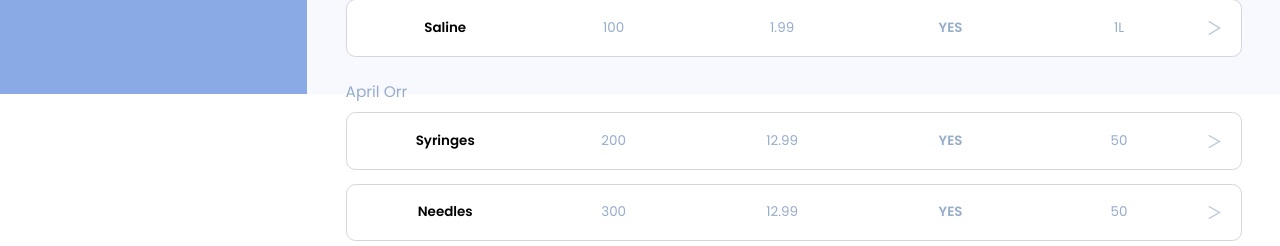
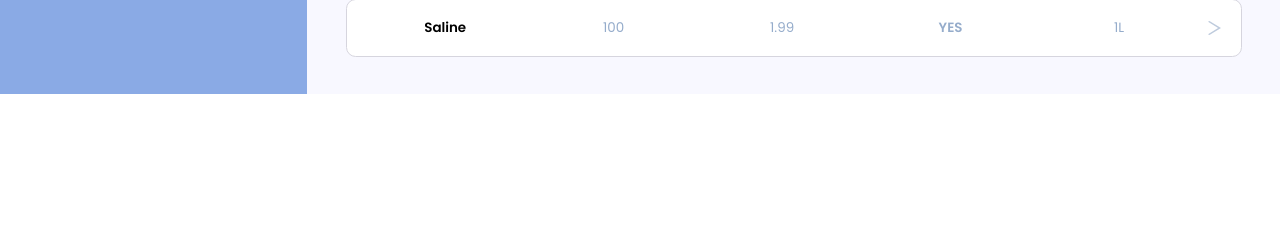
Before and after one commit to nology-tech/verde-client-project, a React (Vite) app: page /resources in a window 1280 px wide. Shown: the part 706-952 px from the top of the page. After the commit the page ends 800 px from the top, so only its background shows below. Built offline with nearby package versions, Linux system fonts and the light colour scheme; no server answers; sample sign-in values are in the browser's storage.

Commit message:
Page done admin added and formatted accordingly

```diff
--- a/src/data/ResourceCardLists.ts
+++ b/src/data/ResourceCardLists.ts
@@ -68,14 +68,14 @@ export const ResourceCardList1 = [
   },
 ];
 
-// export const resourceCardListAdmin = [
-//   {
-//     id: 1,
-//     resourceName: "Notepad",
-//     quantityRemaining: 20,
-//     costPerUnit: "1.99",
-//     autoPurchase: "YES",
-//     autoPurchaseLevel: 10,
-//     path: "/adminresource/1",
-//   },
-// ];
+export const resourceCardListAdmin = [
+  {
+    id: 1,
+    resourceName: "Notepad",
+    quantityRemaining: 20,
+    costPerUnit: "1.99",
+    autoPurchase: "YES",
+    autoPurchaseLevel: 10,
+    path: "/adminresource/1",
+  },
+];
--- a/src/pages/Resources/Resources.scss
+++ b/src/pages/Resources/Resources.scss
@@ -2,6 +2,8 @@
 @use "../../styles/typography" as *;
 
 .resources {
+  display: flex;
+  flex-direction: column;
 
   width: 100vw;
   height: 100%;
@@ -44,16 +46,12 @@
     font-size: 1rem;
     margin-left: 1rem;
     margin-top: 1.2rem;
-        color: #102B3F;
+    color: #102b3f;
+  }
 }
 
-}
-
-
 @media screen and (min-width: $tablet-breakpoint) {
-
   .resources {
-
     &__staff {
       font-size: 0.8rem;
     }
@@ -68,7 +66,16 @@
     }
 
     &__items {
-            height: 20%;
+      display: flex;
+      flex-direction: column;
+
+      &--admin {
+        h3 {
+          font-size: 1.2rem;
+          font-weight: 700;
+          color: #102b3f;
+        }
+      }
     }
 
     &__titles {
@@ -89,14 +96,9 @@
   }
 }
 
-
-
 @media screen and (min-width: $desktop-breakpoint) {
-
   .resources {
-
     &__titles {
-
       p {
         font-size: 0.5rem;
       }
--- a/src/pages/Resources/Resources.tsx
+++ b/src/pages/Resources/Resources.tsx
@@ -5,6 +5,7 @@ import Footer from "../../components/Footer/Footer";
 import {
   ResourceCardList1,
   ResourceCardList2,
+  resourceCardListAdmin,
 } from "../../data/ResourceCardLists";
 import Header from "../../components/Header/Header";
 import NavBar from "../../components/NavBar/NavBar";
@@ -18,6 +19,7 @@ const Resources = ({ variant }: ResourcesProps) => {
   return (
     <Layout>
       <NavBar variant={variant} />
+
       <main className={`resources resources--${variant}`}>
         <Header
           title="Resources"
@@ -60,16 +62,26 @@ const Resources = ({ variant }: ResourcesProps) => {
           <h3 className="resources__mobile-header">Health Products</h3>
 
           <section className="resources__items">
-          <h3 className={`resources__staff resources__staff--${variant}`}>{ResourceCardList1[0].staffName}</h3>
-          <ResourceCardList resources={ResourceCardList1} variant={variant} />
+            <h3 className={`resources__staff resources__staff--${variant}`}>
+              {ResourceCardList1[0].staffName}
+            </h3>
+            <ResourceCardList resources={ResourceCardList1} variant={variant} />
           </section>
           <section className="resources__items">
-          <h3 className={`resources__staff resources__staff--${variant}`}>{ResourceCardList2[0].staffName}</h3>
-          <ResourceCardList resources={ResourceCardList2} variant={variant} />
+            <h3 className={`resources__staff resources__staff--${variant}`}>
+              {ResourceCardList2[0].staffName}
+            </h3>
+            <ResourceCardList resources={ResourceCardList2} variant={variant} />
           </section>
-          <section className="resources__items">
-          <h3 className={`resources__staff resources__staff--${variant}`}>{ResourceCardList2[0].staffName}</h3>
-          <ResourceCardList resources={ResourceCardList2} variant={variant} />
+
+          <section className="resources__items--admin">
+            <h3 className={`resources__staff resources__staff--${variant}`}>
+              Admin
+            </h3>
+            <ResourceCardList
+              resources={resourceCardListAdmin}
+              variant={variant}
+            />
           </section>
         </div>
       </main>
```
Lines whose indentation alone changed are shown as unchanged.
